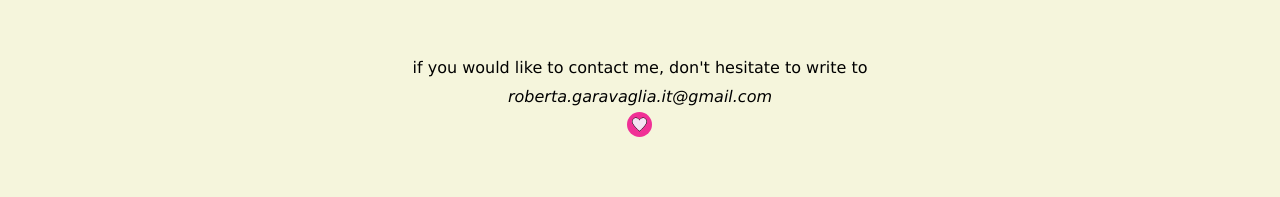
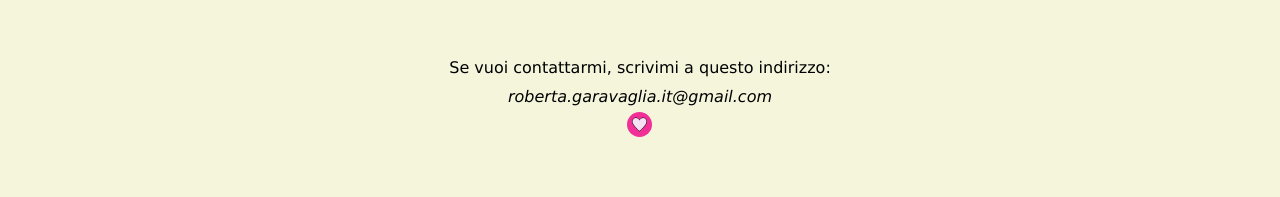
Before and after one commit to otaria-o/portfolio-otaria-o, a React (Create React App) app: page /contacts in a window 1280 px wide. Shown: the part 266-463 px from the top of the page. Built offline with nearby package versions, Linux system fonts and the light colour scheme.

Commit message:
Update Writeme.js
italiano

```diff
--- a/src/Writeme.js
+++ b/src/Writeme.js
@@ -5,7 +5,7 @@ function Writeme() {
     <div className="page">
       <main className="msx">
         <p>
-          if you would like to contact me, don't hesitate to write to
+          Se vuoi contattarmi, scrivimi a questo indirizzo:
           <br />
           <i> roberta.garavaglia.it@gmail.com</i>
           {/* <br />
```
